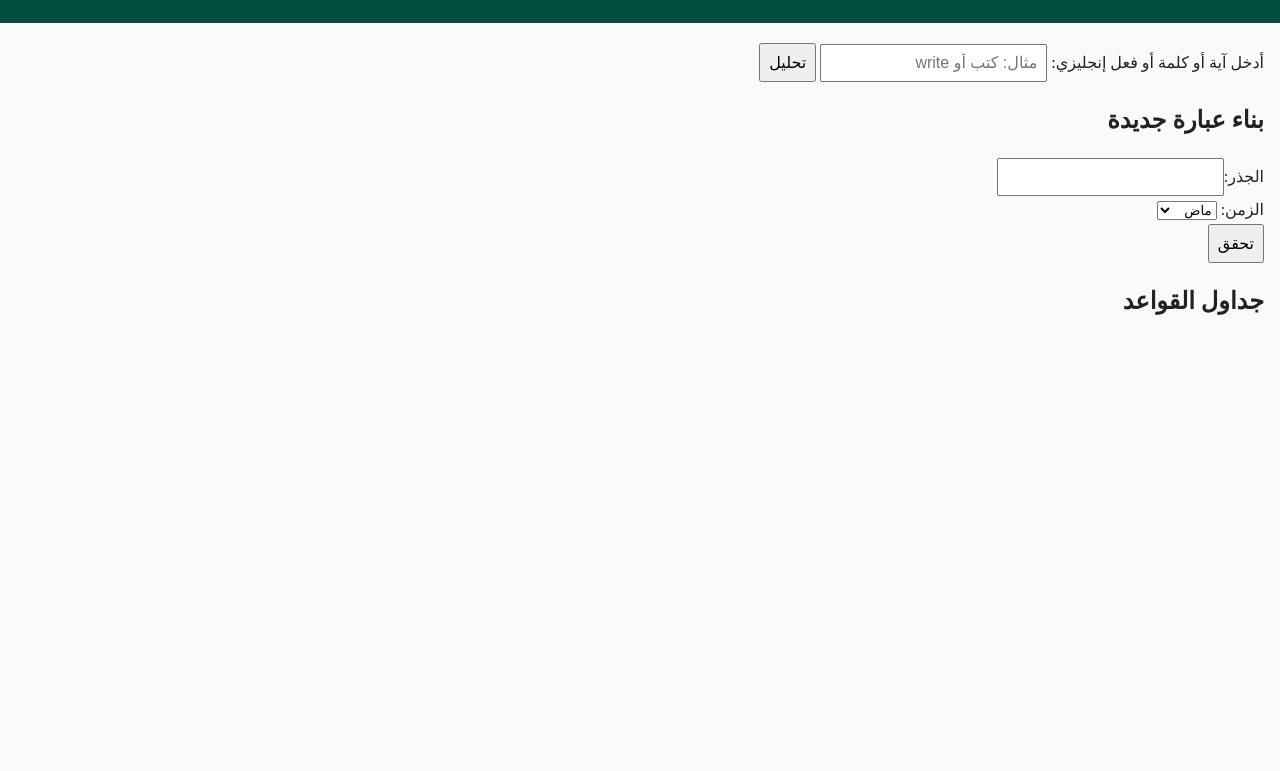
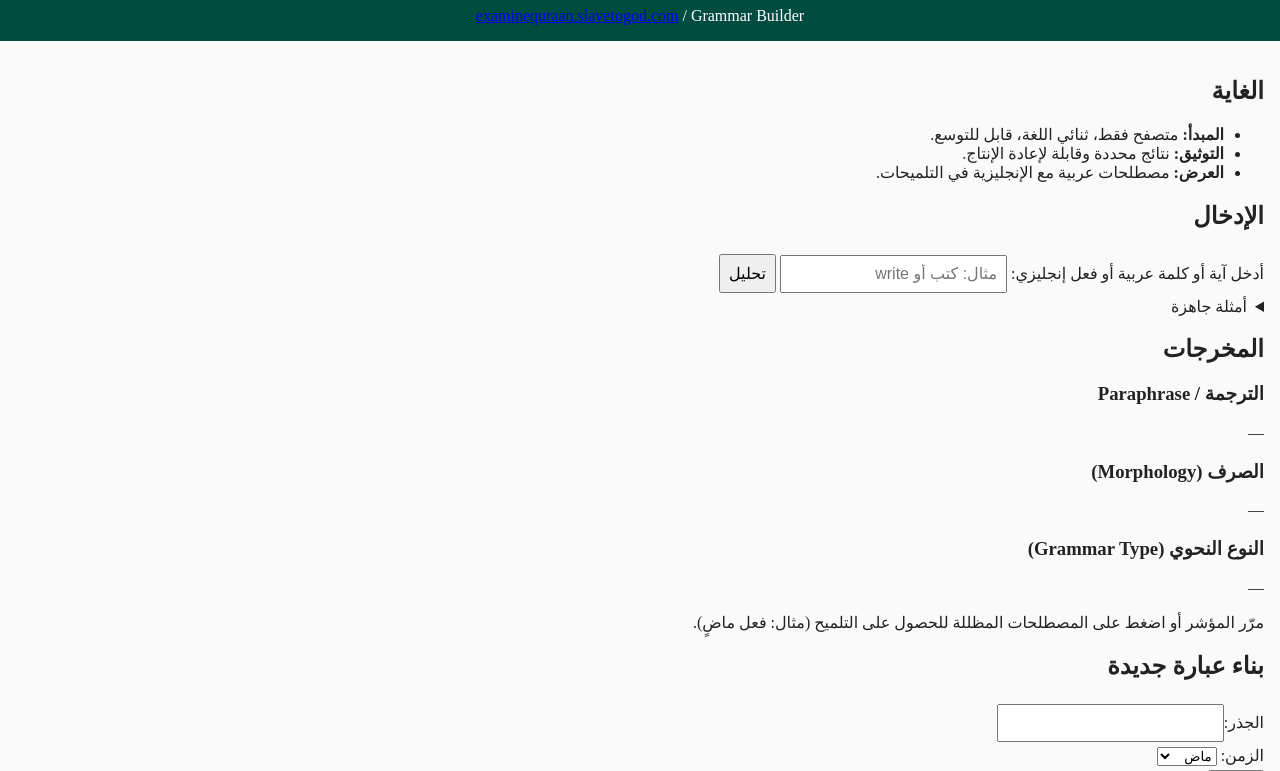
Before and after one commit to E-ctrl-coder/arabic-grammer, a plain HTML site: page index.html in a window 1280 px wide. Shown: the part 90-861 px from the top of the page. Before the commit the page ends 800 px from the top, so only its background shows below. Drawn offline with Linux system fonts and the light colour scheme.

Commit message:
Update index.html

```diff
--- a/index.html
+++ b/index.html
@@ -1,42 +1,95 @@
 <!DOCTYPE html>
 <html lang="ar" dir="rtl">
 <head>
-  <meta charset="UTF-8">
-  <meta name="viewport" content="width=device-width, initial-scale=1.0">
-  <title>Qur’anic Grammar & Phrase Builder</title>
-  <link rel="stylesheet" href="css/styles.css">
+  <meta charset="UTF-8" />
+  <meta name="viewport" content="width=device-width,initial-scale=1" />
+  <title>باني القواعد والعبارات القرآنية | Qur’anic Grammar & Phrase Builder</title>
+  <meta name="description" content="Browser-only, bilingual Qur’anic Arabic grammar analysis and phrase builder." />
+  <link rel="stylesheet" href="css/styles.css" />
+  <link rel="preload" href="data/glossary.json" as="fetch" crossorigin="anonymous" />
 </head>
 <body>
-  <header>
-    <h1>باني القواعد والعبارات القرآنية</h1>
+  <header class="app-header">
+    <h1 aria-label="Qur’anic Grammar and Phrase Builder">باني القواعد والعبارات القرآنية</h1>
+    <nav class="crumbs" aria-label="breadcrumbs">
+      <a href="/">examinequraan.slavetogod.com</a> / <span>Grammar Builder</span>
+    </nav>
   </header>
 
-  <main>
-    <section id="input-section">
-      <label for="user-input">أدخل آية أو كلمة أو فعل إنجليزي:</label>
-      <input type="text" id="user-input" placeholder="مثال: كتب أو write">
-      <button id="analyse-btn">تحليل</button>
+  <main id="main" class="container">
+    <!-- Purpose / banner -->
+    <section class="banner" aria-labelledby="purpose-title">
+      <h2 id="purpose-title">الغاية</h2>
+      <ul>
+        <li><strong>المبدأ:</strong> متصفح فقط، ثنائي اللغة، قابل للتوسع.</li>
+        <li><strong>التوثيق:</strong> نتائج محددة وقابلة لإعادة الإنتاج.</li>
+        <li><strong>العرض:</strong> مصطلحات عربية مع الإنجليزية في التلميحات.</li>
+      </ul>
     </section>
 
-    <section id="output-section">
-      <div id="translation"></div>
-      <div id="morphology"></div>
-      <div id="grammar-type"></div>
+    <!-- Input section -->
+    <section id="input-section" aria-labelledby="input-title">
+      <h2 id="input-title">الإدخال</h2>
+      <div class="input-row">
+        <label for="user-input">أدخل آية أو كلمة عربية أو فعل إنجليزي:</label>
+        <input type="text" id="user-input" placeholder="مثال: كتب أو write" inputmode="text" />
+        <button id="analyse-btn" class="primary">تحليل</button>
+      </div>
+      <div class="examples">
+        <details>
+          <summary>أمثلة جاهزة</summary>
+          <div id="examples-list" class="chips" aria-live="polite"></div>
+        </details>
+      </div>
     </section>
 
-    <section id="grammar-builder-section">
-      <h2>بناء عبارة جديدة</h2>
-      <div id="builder-ui"></div>
+    <!-- Output section -->
+    <section id="output-section" aria-labelledby="output-title">
+      <h2 id="output-title">المخرجات</h2>
+      <div class="cards">
+        <article class="card" aria-live="polite">
+          <h3>الترجمة / Paraphrase</h3>
+          <div id="translation" class="value muted">—</div>
+        </article>
+        <article class="card" aria-live="polite">
+          <h3>الصرف (Morphology)</h3>
+          <div id="morphology" class="value muted">—</div>
+        </article>
+        <article class="card" aria-live="polite">
+          <h3>النوع النحوي (Grammar Type)</h3>
+          <div id="grammar-type" class="value muted">—</div>
+        </article>
+      </div>
+      <p class="hint">
+        مرّر المؤشر أو اضغط على المصطلحات المظللة للحصول على التلميح (مثال:
+        <span class="term" data-term="فعل ماضٍ" tabindex="0">فعل ماضٍ</span>).
+      </p>
     </section>
 
-    <section id="grammar-tables">
-      <h2>جداول القواعد</h2>
-      <div id="tables-container"></div>
+    <!-- Grammar Builder -->
+    <section id="grammar-builder-section" aria-labelledby="builder-title">
+      <h2 id="builder-title">بناء عبارة جديدة</h2>
+      <div id="builder-ui" class="builder"></div>
+      <div id="builder-preview" class="preview" aria-live="polite" aria-atomic="true"></div>
+    </section>
+
+    <!-- Grammar tables -->
+    <section id="grammar-tables" aria-labelledby="tables-title">
+      <h2 id="tables-title">جداول القواعد</h2>
+      <div id="tables-container" class="tables"></div>
     </section>
   </main>
 
+  <footer class="app-footer">
+    <small>v1.0.0 — Browser-only. All glossary/tooltips from a single JSON source.</small>
+  </footer>
+
+  <div id="tooltip" class="tooltip" role="tooltip" aria-hidden="true"></div>
+
   <script src="js/glossary.js"></script>
   <script src="js/ui.js"></script>
+  <script src="js/analysis.js"></script>
+  <script src="js/tables.js"></script>
   <script src="js/builder.js"></script>
   <script src="js/app.js"></script>
 </body>
```
